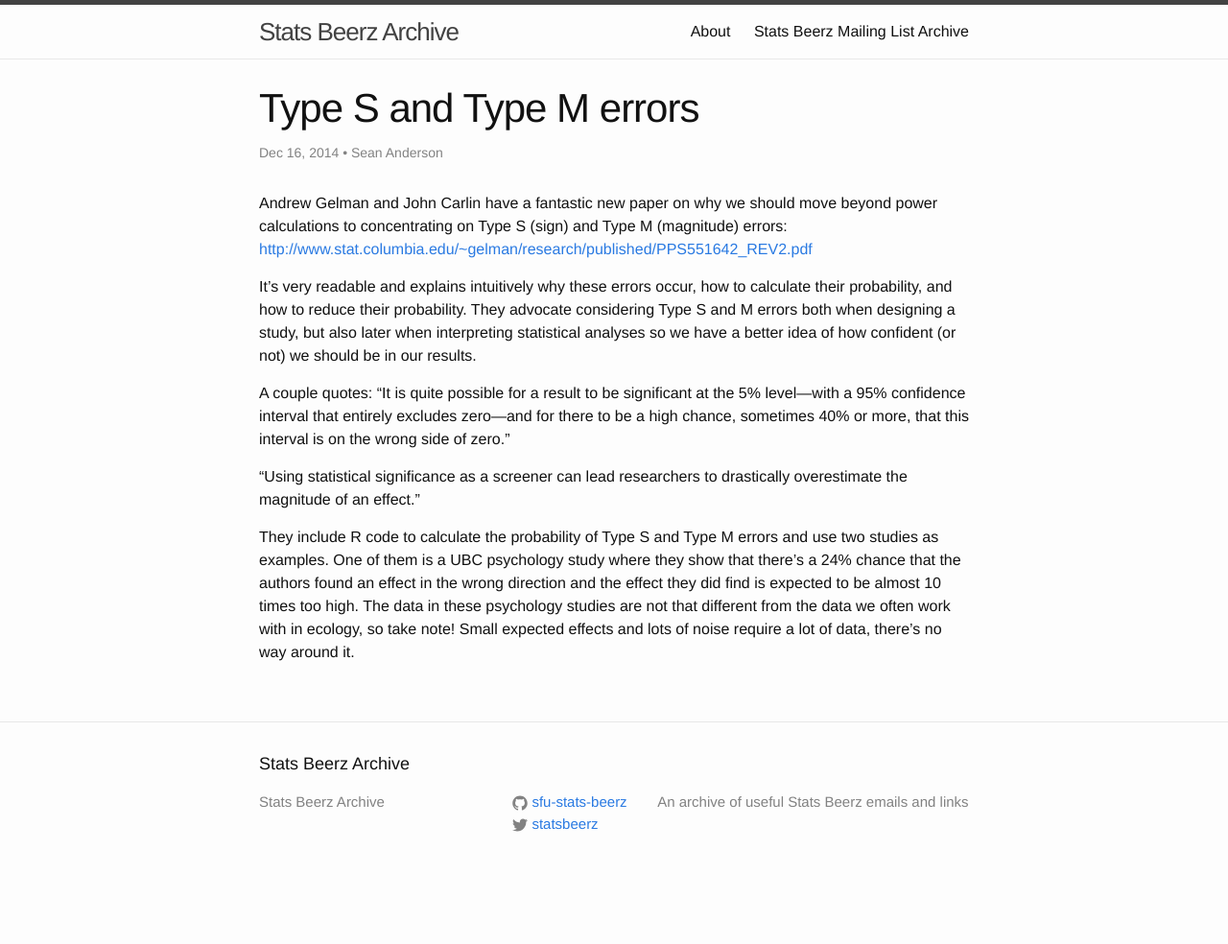
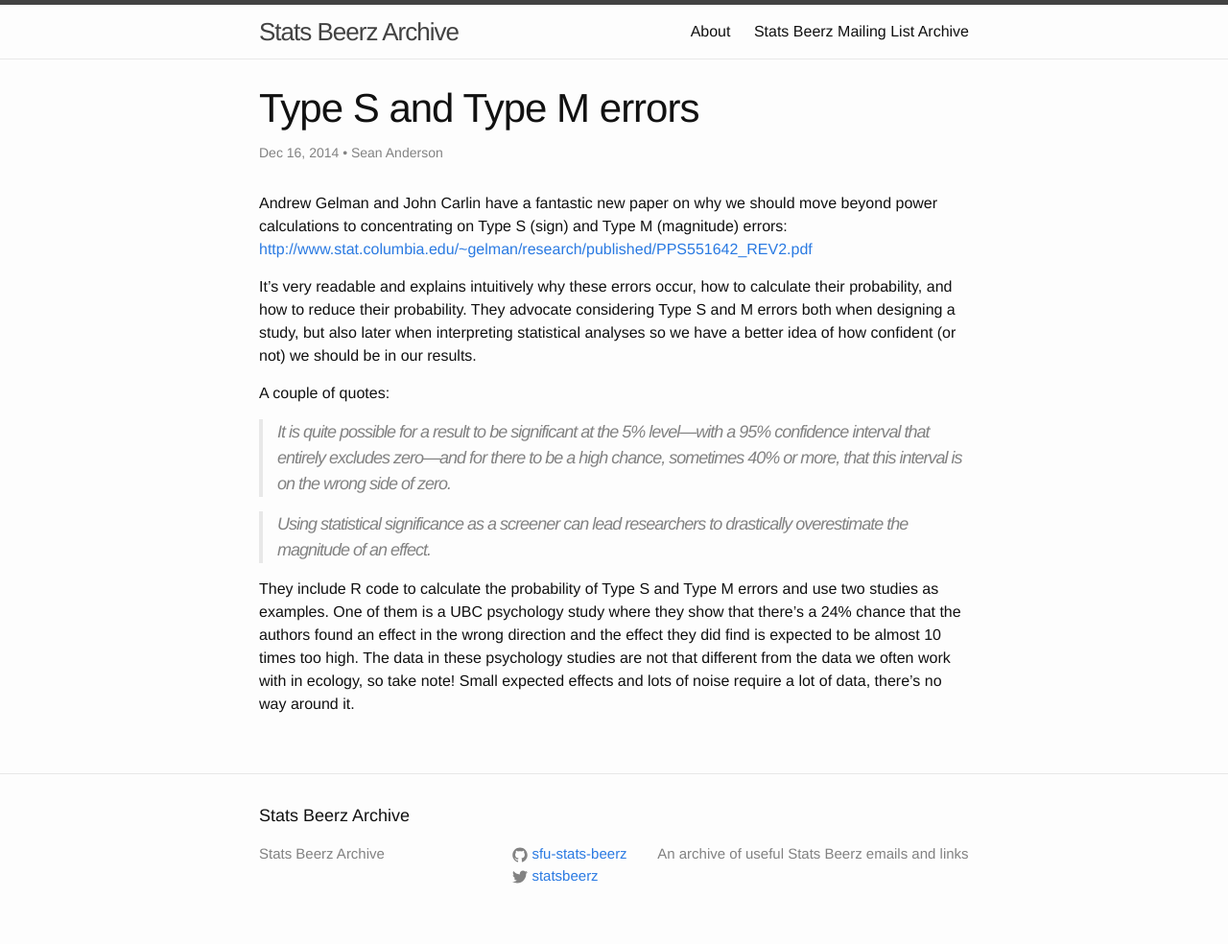
Before and after one commit to sfu-stats-beerz/sfu-stats-beerz.github.io, a Jekyll site: the page built from _posts/2014-12-16-errors.md, in a window 1280 px wide. Shown: the whole page at 96% size. Built offline with Jekyll 4.4.1, drawn with Linux system fonts in a browser that asks for light colours; before the commit the page ends 930 px from its top, so only the background shows below that.

```diff
--- a/_posts/2014-12-16-errors.md
+++ b/_posts/2014-12-16-errors.md
@@ -8,8 +8,10 @@ Andrew Gelman and John Carlin have a fantastic new paper on why we should move b
 
 It’s very readable and explains intuitively why these errors occur, how to calculate their probability, and how to reduce their probability. They advocate considering Type S and M errors both when designing a study, but also later when interpreting statistical analyses so we have a better idea of how confident (or not) we should be in our results.
 
-A couple quotes: “It is quite possible for a result to be significant at the 5% level—with a 95% confidence interval that entirely excludes zero—and for there to be a high chance, sometimes 40% or more, that this interval is on the wrong side of zero.”
+A couple of quotes:
 
-“Using statistical significance as a screener can lead researchers to drastically overestimate the magnitude of an effect.”
+> It is quite possible for a result to be significant at the 5% level—with a 95% confidence interval that entirely excludes zero—and for there to be a high chance, sometimes 40% or more, that this interval is on the wrong side of zero.
+
+> Using statistical significance as a screener can lead researchers to drastically overestimate the magnitude of an effect.
 
 They include R code to calculate the probability of Type S and Type M errors and use two studies as examples. One of them is a UBC psychology study where they show that there's a 24% chance that the authors found an effect in the wrong direction and the effect they did find is expected to be almost 10 times too high. The data in these psychology studies are not that different from the data we often work with in ecology, so take note! Small expected effects and lots of noise require a lot of data, there’s no way around it.
```
